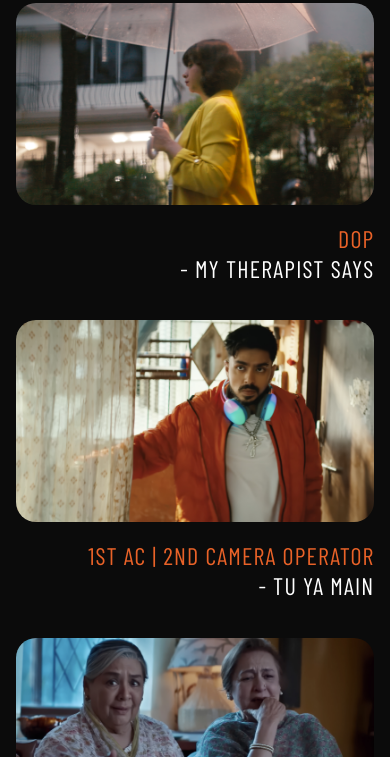
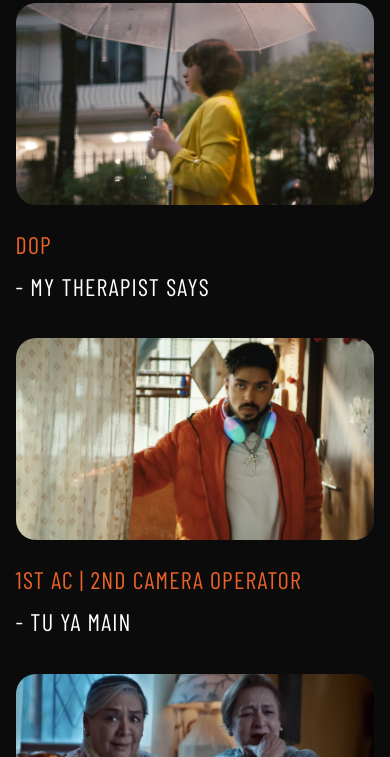
Before and after one commit to shootwithnikhil-cell/nikhil-portfolio, a plain HTML site: page index.html in a window 390 px wide. Shown: the part 87-844 px from the top of the page. Drawn offline with nearby package versions, Linux system fonts and the light colour scheme.

Commit message:
Add files via upload

```diff
--- a/css/style.css
+++ b/css/style.css
@@ -23,6 +23,10 @@
     --text-gray: #a0a0a0;
     --font-heading: 'Eurostile Next LT Pro Semibold Extended', sans-serif;
     --font-nav: 'Barlow Condensed', sans-serif;
+}
+
+html {
+    overflow-x: hidden;
 }
 
 body {
@@ -533,13 +537,15 @@
     /* Stack video info vertically on small screens */
     .video-info {
         flex-direction: column;
-        align-items: flex-end;
+        align-items: flex-start;
         gap: 4px;
-        margin-top: 2px;
+        margin-top: 8px;
+        width: 100%;
+        overflow-wrap: break-word; /* Ensure long words like operator titles wrap if necessary */
     }
 
     .video-project {
-        text-align: right;
-        margin-top: -12px;
+        text-align: left;
+        margin-top: 0;
     }
 }
```
